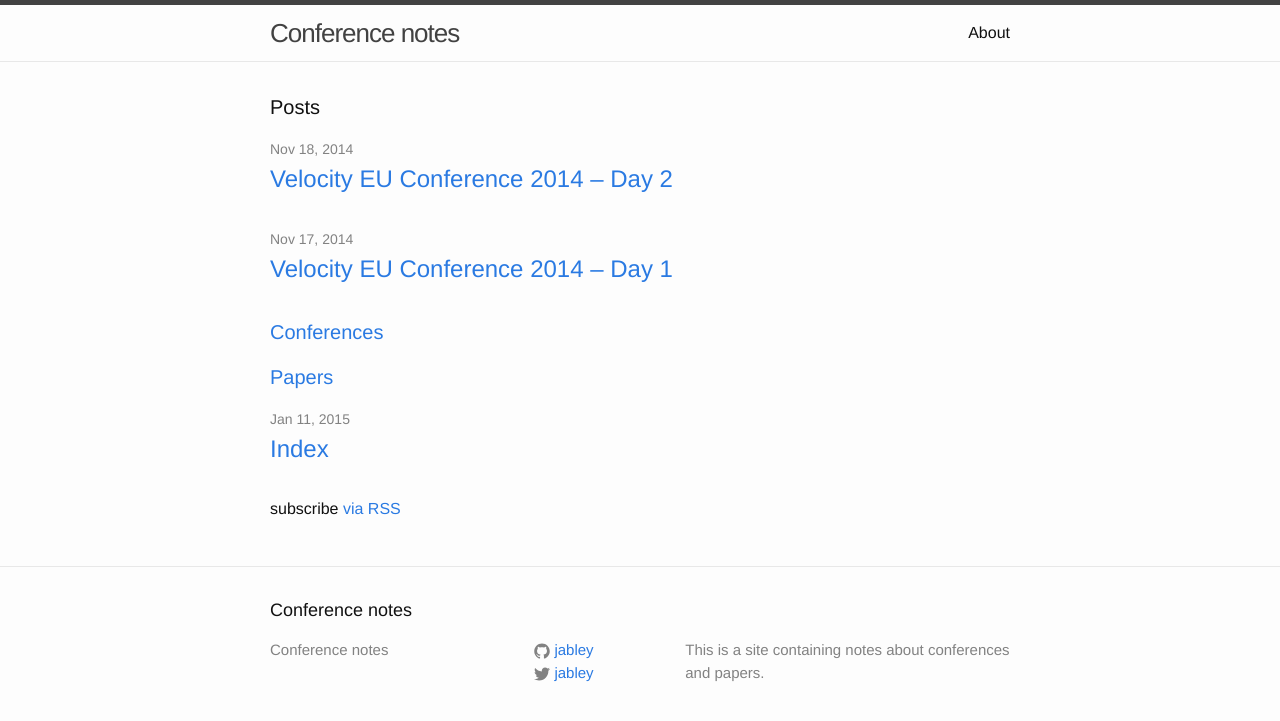
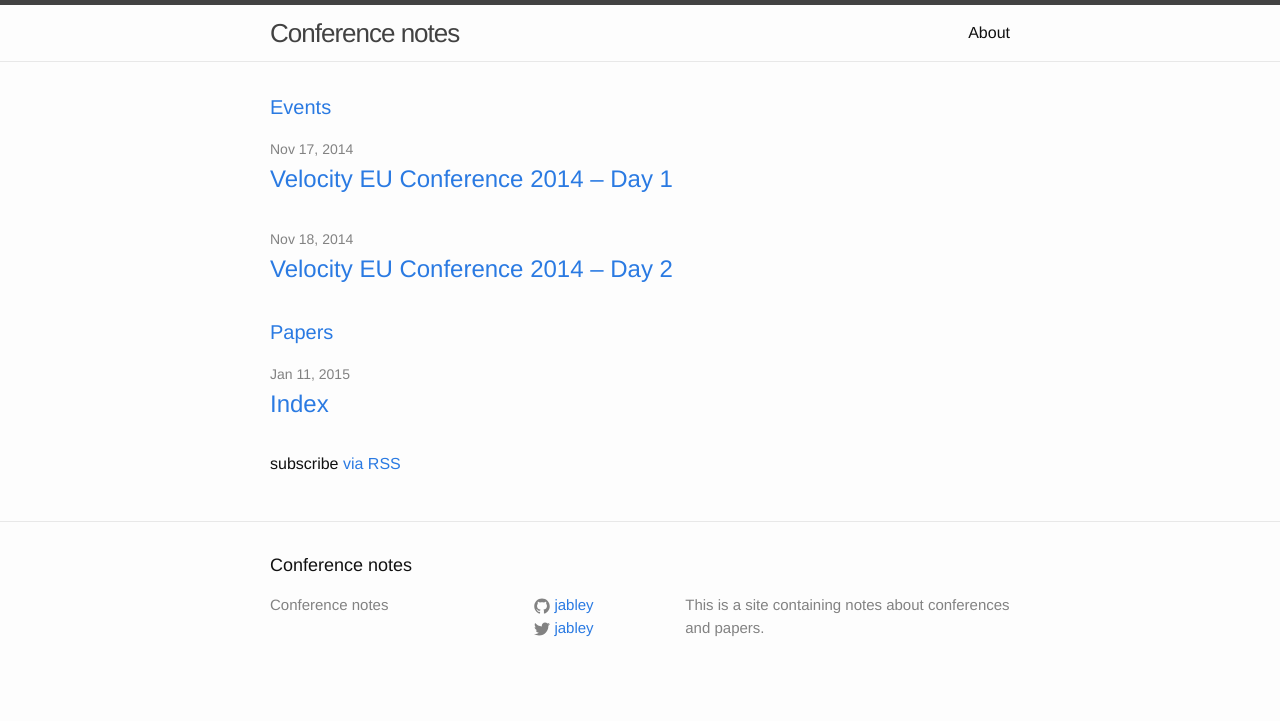
Before and after one commit to jabley/confnotes.club, a Jekyll site: the page built from index.html, in a window 1280 px wide. Shown: the top 721 px of the page. Built offline with Jekyll 4.4.1, drawn with Linux system fonts in a browser that asks for light colours.

Commit message:
Rejig site structure
Our model now has:

- events (which can include conferences and meet ups)
- papers (which should just be notes on academic papers)

Also added support for redirecting the old URLs since that’s the right
thing to do.

```diff
--- a/_config.yml
+++ b/_config.yml
@@ -20,9 +20,11 @@
 collections:
   papers:
     output: true
-  conferences:
+  events:
     output: true
 
+gems:
+  - jekyll-redirect-from
 
 # Build settings
 markdown: kramdown
--- a/index.html
+++ b/index.html
@@ -1,29 +1,12 @@
 ---
 layout: default
 ---
-
-
-
 <div class="home">
 
-  <h1 class="page-heading">Posts</h1>
+  <h1 class="page-heading"><a href="/events/">Events</a></h1>
 
   <ul class="post-list">
-    {% for post in site.posts %}
-      <li>
-        <span class="post-meta">{{ post.date | date: "%b %-d, %Y" }}</span>
-
-        <h2>
-          <a class="post-link" href="{{ post.url | prepend: site.baseurl }}">{{ post.title }}</a>
-        </h2>
-      </li>
-    {% endfor %}
-  </ul>
-
-  <h1 class="page-heading"><a href="/conferences/">Conferences</a></h1>
-
-  <ul class="post-list">
-    {% for post in site.conferences %}
+    {% for post in site.events %}
       <li>
         <span class="post-meta">{{ post.date | date: "%b %-d, %Y" }}</span>
 
```
Also changed, not shown: _events/velocityeu2014/2014-11-17.md (renamed from _posts/2014-11-17-velocityeu.md, +1 -0 lines), _events/velocityeu2014/2014-11-18.md (renamed from _posts/2014-11-18-velocityeu.md, +1 -0 lines).
